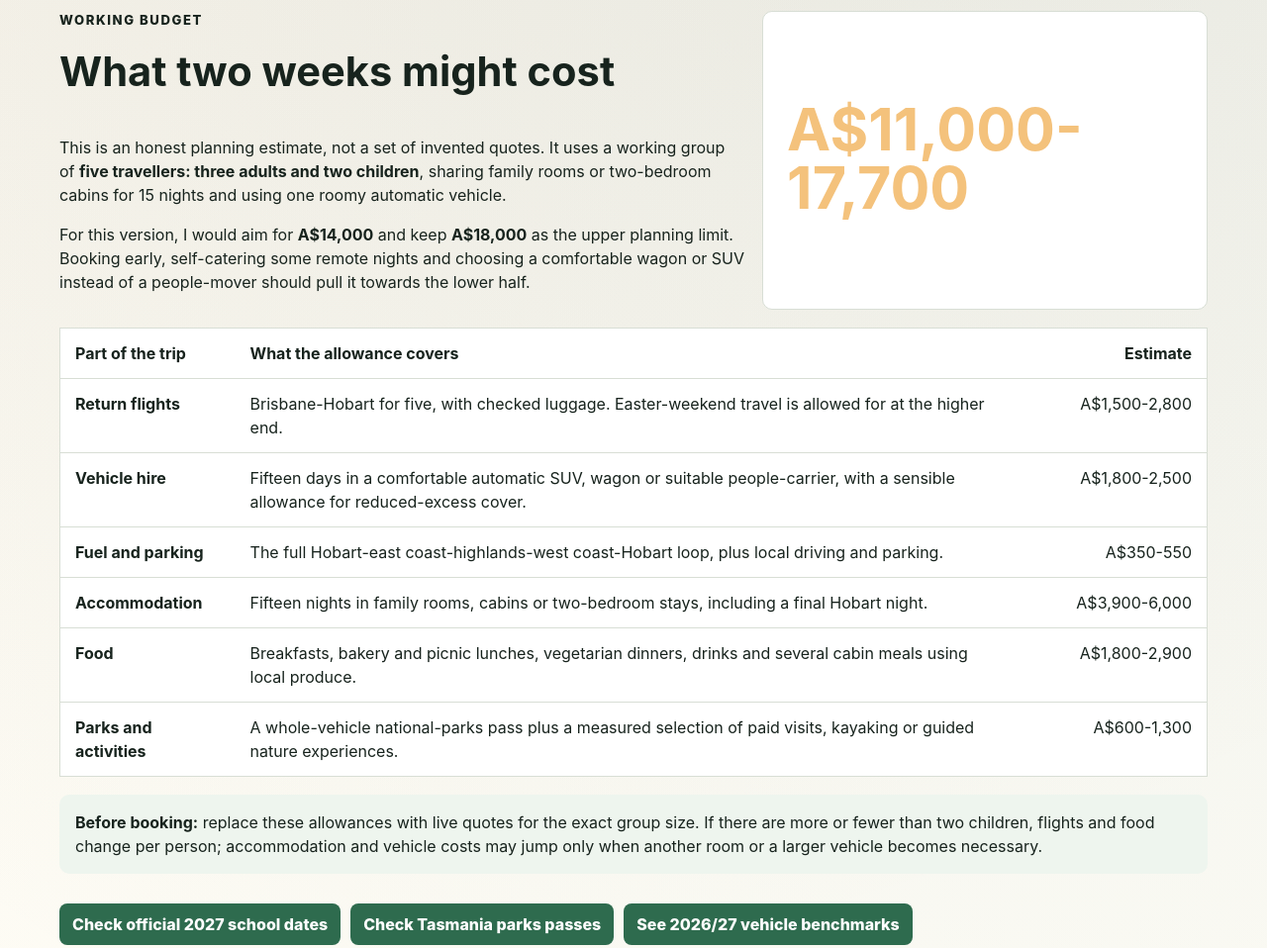
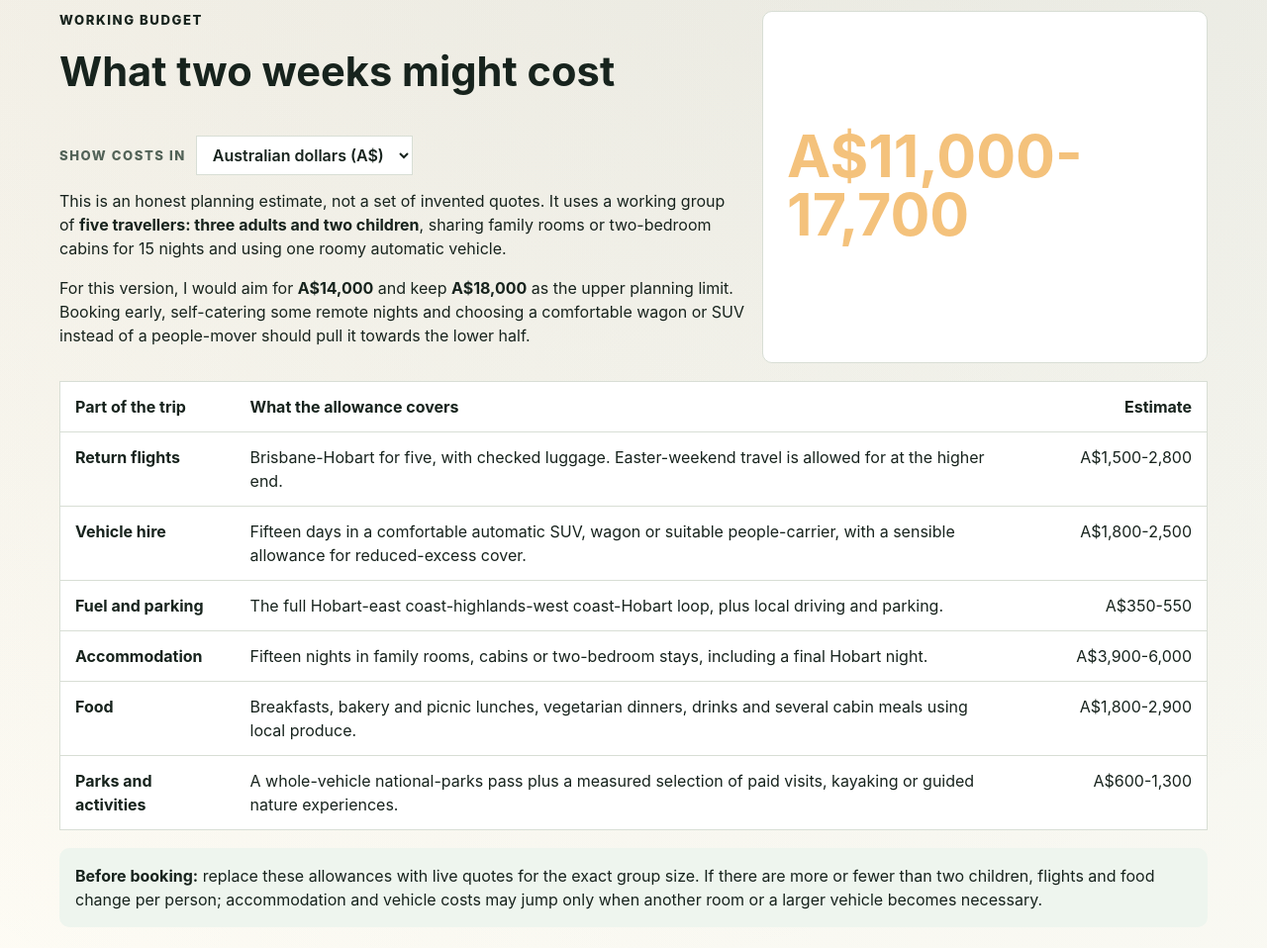
Before and after one commit to nbarrett/tasmania-2027-itinerary, a website built with Vite: page index.html in a window 1280 px wide. Shown: the part 2500-3458 px from the top of the page at 99% size. Built offline with nearby package versions, Linux system fonts and the light colour scheme.

Commit message:
Currency dropdown on the budget: switch all costs between AUD and GBP at a stated rate

```diff
--- a/index.html
+++ b/index.html
@@ -259,6 +259,37 @@
 
       .availability-check p:last-child {
         margin-bottom: 0;
+      }
+
+      .currency-picker {
+        display: inline-flex;
+        align-items: center;
+        gap: 10px;
+        margin-bottom: 14px;
+      }
+
+      .currency-picker label {
+        font-size: 0.82rem;
+        font-weight: 800;
+        letter-spacing: 0.12em;
+        text-transform: uppercase;
+        color: var(--muted);
+      }
+
+      .currency-picker select {
+        padding: 8px 12px;
+        border: 1px solid var(--line);
+        background: #fff;
+        color: var(--ink);
+        font: inherit;
+        font-weight: 600;
+        cursor: pointer;
+      }
+
+      .currency-note {
+        margin-top: 10px;
+        color: var(--muted);
+        font-size: 0.9rem;
       }
 
       .budget-lead {
@@ -722,12 +753,20 @@
             <div>
               <p class="eyebrow">Working budget</p>
               <h2>What two weeks might cost</h2>
+              <div class="currency-picker">
+                <label for="currency-select">Show costs in</label>
+                <select id="currency-select">
+                  <option value="AUD" selected>Australian dollars (A$)</option>
+                  <option value="GBP">Pounds sterling (£)</option>
+                </select>
+              </div>
               <p>This is an honest planning estimate, not a set of invented quotes. It uses a working group of <strong>five travellers: three adults and two children</strong>, sharing family rooms or two-bedroom cabins for 15 nights and using one roomy automatic vehicle.</p>
-              <p>For this version, I would aim for <strong>A$14,000</strong> and keep <strong>A$18,000</strong> as the upper planning limit. Booking early, self-catering some remote nights and choosing a comfortable wagon or SUV instead of a people-mover should pull it towards the lower half.</p>
+              <p>For this version, I would aim for <strong><span class="money" data-aud="14000">A$14,000</span></strong> and keep <strong><span class="money" data-aud="18000">A$18,000</span></strong> as the upper planning limit. Booking early, self-catering some remote nights and choosing a comfortable wagon or SUV instead of a people-mover should pull it towards the lower half.</p>
+              <p class="currency-note" id="currency-note" hidden>Converted at £1 = A$1.93, the mid-market rate in July 2026, and rounded. Check the live rate before booking.</p>
             </div>
             <div class="card budget-total">
               <span>Realistic family planning range</span>
-              <strong>A$11,000-17,700</strong>
+              <strong class="money" data-aud="11000-17700">A$11,000-17,700</strong>
               <span>including a 10% contingency</span>
             </div>
           </div>
@@ -745,32 +784,32 @@
               <tr>
                 <td><strong>Return flights</strong></td>
                 <td>Brisbane-Hobart for five, with checked luggage. Easter-weekend travel is allowed for at the higher end.</td>
-                <td>A$1,500-2,800</td>
+                <td><span class="money" data-aud="1500-2800">A$1,500-2,800</span></td>
               </tr>
               <tr>
                 <td><strong>Vehicle hire</strong></td>
                 <td>Fifteen days in a comfortable automatic SUV, wagon or suitable people-carrier, with a sensible allowance for reduced-excess cover.</td>
-                <td>A$1,800-2,500</td>
+                <td><span class="money" data-aud="1800-2500">A$1,800-2,500</span></td>
               </tr>
               <tr>
                 <td><strong>Fuel and parking</strong></td>
                 <td>The full Hobart-east coast-highlands-west coast-Hobart loop, plus local driving and parking.</td>
-                <td>A$350-550</td>
+                <td><span class="money" data-aud="350-550">A$350-550</span></td>
               </tr>
               <tr>
                 <td><strong>Accommodation</strong></td>
                 <td>Fifteen nights in family rooms, cabins or two-bedroom stays, including a final Hobart night.</td>
-                <td>A$3,900-6,000</td>
+                <td><span class="money" data-aud="3900-6000">A$3,900-6,000</span></td>
               </tr>
               <tr>
                 <td><strong>Food</strong></td>
                 <td>Breakfasts, bakery and picnic lunches, vegetarian dinners, drinks and several cabin meals using local produce.</td>
-                <td>A$1,800-2,900</td>
+                <td><span class="money" data-aud="1800-2900">A$1,800-2,900</span></td>
               </tr>
               <tr>
                 <td><strong>Parks and activities</strong></td>
                 <td>A whole-vehicle national-parks pass plus a measured selection of paid visits, kayaking or guided nature experiences.</td>
-                <td>A$600-1,300</td>
+                <td><span class="money" data-aud="600-1300">A$600-1,300</span></td>
               </tr>
             </tbody>
           </table>
@@ -1029,5 +1068,6 @@
       </section>
     </main>
     <script type="module" src="/src/route-map.ts"></script>
+    <script type="module" src="/src/currency.ts"></script>
   </body>
 </html>
--- /dev/null
+++ b/src/currency.ts
@@ -0,0 +1,48 @@
+const AUD_PER_GBP = 1.93;
+const STORAGE_KEY = "budget-currency";
+
+type Currency = "AUD" | "GBP";
+
+function toGbp(aud: number): number {
+  const gbp = aud / AUD_PER_GBP;
+  const step = gbp >= 1000 ? 50 : 10;
+  return Math.round(gbp / step) * step;
+}
+
+function formatAmounts(amounts: number[], currency: Currency): string {
+  const symbol = currency === "AUD" ? "A$" : "£";
+  const formatted = amounts.map(amount => amount.toLocaleString("en-GB"));
+  return symbol + formatted.join("-");
+}
+
+function renderCurrency(currency: Currency): void {
+  document.querySelectorAll<HTMLElement>(".money").forEach(element => {
+    const aud = element.dataset.aud;
+    if (!aud) {
+      return;
+    }
+    const audAmounts = aud.split("-").map(Number);
+    const amounts = currency === "AUD" ? audAmounts : audAmounts.map(toGbp);
+    element.textContent = formatAmounts(amounts, currency);
+  });
+  const note = document.getElementById("currency-note");
+  if (note) {
+    note.hidden = currency === "AUD";
+  }
+}
+
+function asCurrency(value: string | null): Currency {
+  return value === "GBP" ? "GBP" : "AUD";
+}
+
+const select = document.getElementById("currency-select");
+if (select instanceof HTMLSelectElement) {
+  const saved = asCurrency(localStorage.getItem(STORAGE_KEY));
+  select.value = saved;
+  renderCurrency(saved);
+  select.addEventListener("change", () => {
+    const currency = asCurrency(select.value);
+    localStorage.setItem(STORAGE_KEY, currency);
+    renderCurrency(currency);
+  });
+}
```
Also changed, not shown: .claude/launch.json (added).
